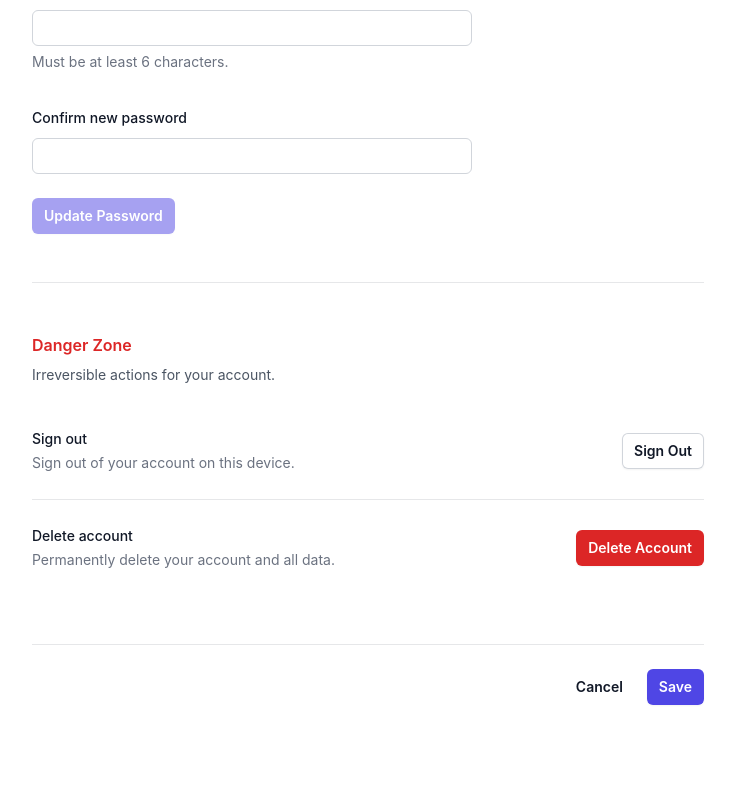
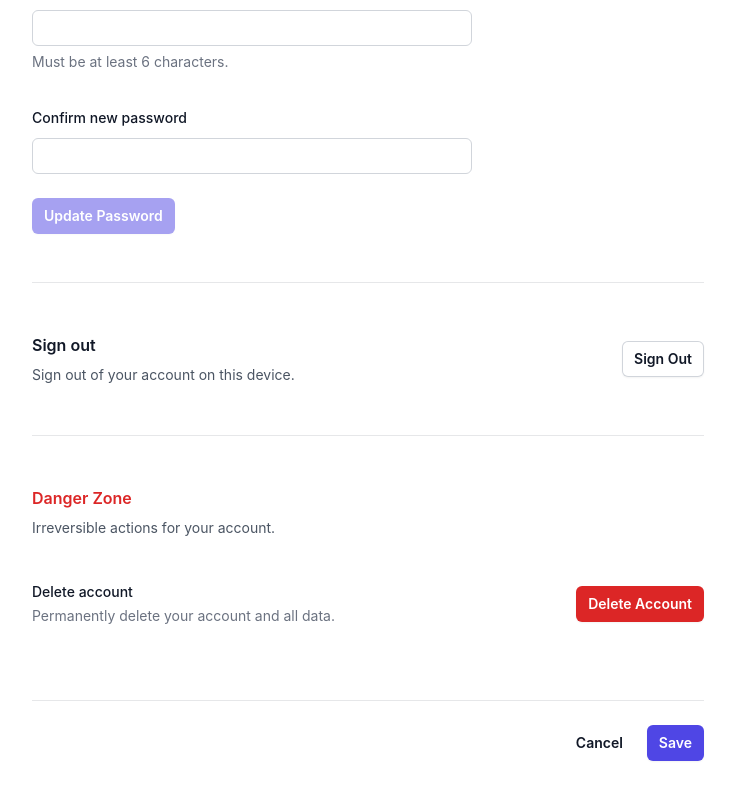
Before and after one commit to schmitty890/golf-project, a React (Create React App) app in the folder client/: page /account in a window 1280 px wide. Shown: the part 823-1622 px from the top of the page, without its empty margins (416-1151 px from the left). Before the commit the page ends 1568 px from the top, so only its background shows below. Built offline with nearby package versions, Linux system fonts and the light colour scheme.

Commit message:
Move Sign Out section above Danger Zone
🤖 Generated with [Claude Code](https://claude.com/claude-code)

Co-Authored-By: Claude Opus 4.5 <noreply@anthropic.com>

```diff
--- a/client/src/pages/Account.js
+++ b/client/src/pages/Account.js
@@ -379,6 +379,23 @@ function Account() {
             </div>
           </div>
 
+          {/* Sign Out Section */}
+          <div className="border-b border-gray-900/10 pb-12">
+            <div className="flex items-center justify-between">
+              <div>
+                <h2 className="text-base/7 font-semibold text-gray-900">Sign out</h2>
+                <p className="mt-1 text-sm/6 text-gray-600">Sign out of your account on this device.</p>
+              </div>
+              <button
+                type="button"
+                onClick={handleLogout}
+                className="rounded-md bg-white px-3 py-2 text-sm font-semibold text-gray-900 shadow-sm ring-1 ring-inset ring-gray-300 hover:bg-gray-50"
+              >
+                Sign Out
+              </button>
+            </div>
+          </div>
+
           {/* Danger Zone Section */}
           <div className="pb-12">
             <h2 className="text-base/7 font-semibold text-red-600">Danger Zone</h2>
@@ -386,24 +403,9 @@ function Account() {
               Irreversible actions for your account.
             </p>
 
-            <div className="mt-10 space-y-6">
-              {/* Sign Out */}
+            <div className="mt-10">
+              {/* Delete Account */}
               <div className="flex items-center justify-between">
-                <div>
-                  <h3 className="text-sm/6 font-medium text-gray-900">Sign out</h3>
-                  <p className="text-sm/6 text-gray-500">Sign out of your account on this device.</p>
-                </div>
-                <button
-                  type="button"
-                  onClick={handleLogout}
-                  className="rounded-md bg-white px-3 py-2 text-sm font-semibold text-gray-900 shadow-sm ring-1 ring-inset ring-gray-300 hover:bg-gray-50"
-                >
-                  Sign Out
-                </button>
-              </div>
-
-              {/* Delete Account */}
-              <div className="flex items-center justify-between border-t border-gray-900/10 pt-6">
                 <div>
                   <h3 className="text-sm/6 font-medium text-gray-900">Delete account</h3>
                   <p className="text-sm/6 text-gray-500">Permanently delete your account and all data.</p>
```
